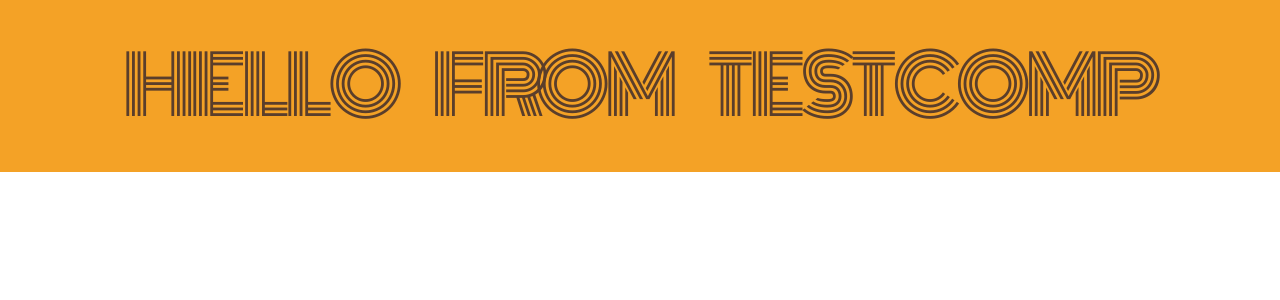
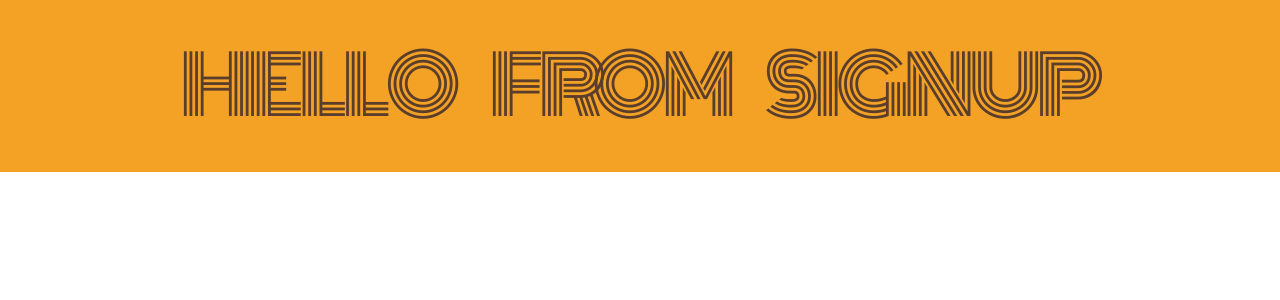
Before and after one commit to mr-Thamariaselvam/Traval-List, a React (Create React App) app: page /test in a window 1280 px wide. Shown: the top 300 px of the page. Built offline with nearby package versions, Linux system fonts and the light colour scheme.

Commit message:
h1 change

```diff
--- a/src/components/testcomp/testcomp.js
+++ b/src/components/testcomp/testcomp.js
@@ -1,7 +1,7 @@
 export default function TestComp(){
     return(
         <div>
-            <h1>Hello from TestComp</h1>
+            <h1>Hello from signup</h1>
         </div>
     )
 }
```
Also changed, not shown: src/components/testcomp/inputComp.js (added).
